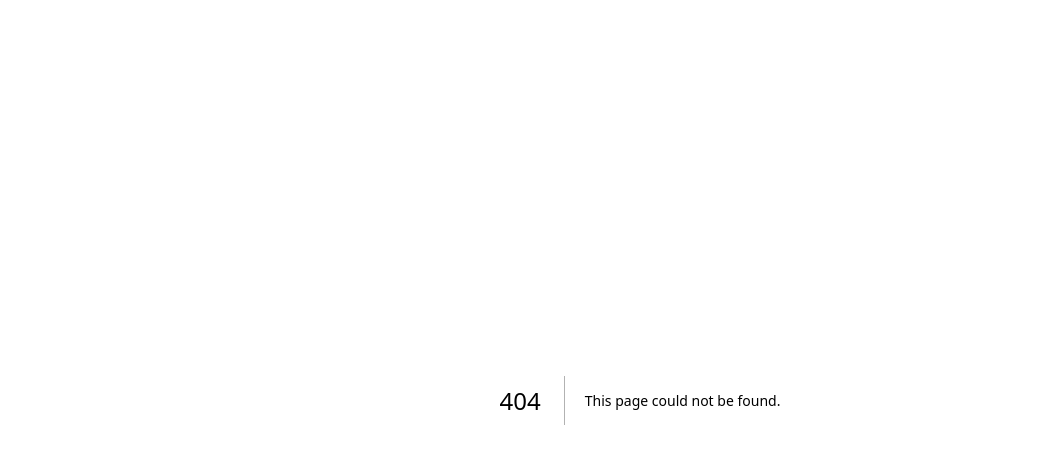
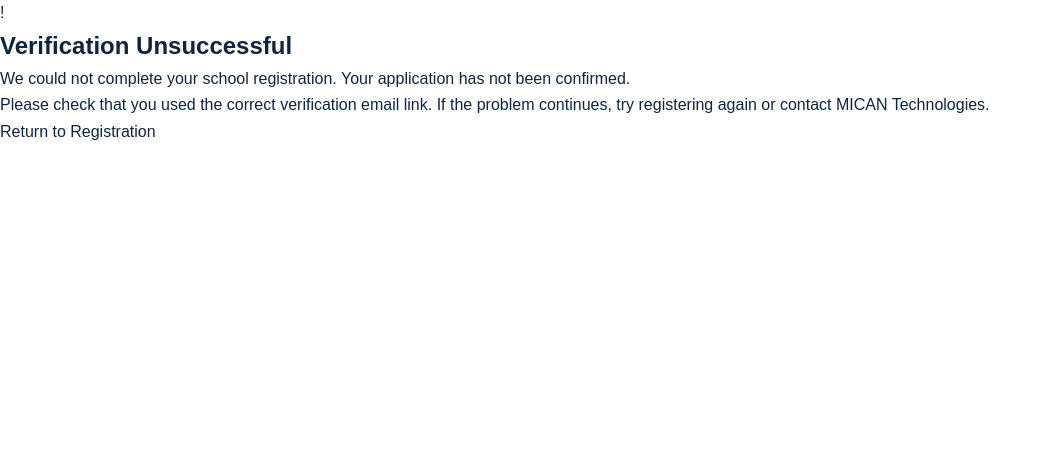
Before and after one commit to micanbig92-star/Mican-school-connects-, a Next.js app: page /register-school/verification-error in a window 1280 px wide. Before the commit this address had no page. Shown: the top 464 px of the page, without its empty margins (0-1051 px from the left). Built offline with nearby package versions, Linux system fonts and the light colour scheme.

Commit message:
Create app/register-school/verification-error/page.tsx

```diff
--- /dev/null
+++ b/app/register-school/verification-error/page.tsx
@@ -0,0 +1,33 @@
+import Link from "next/link";
+
+export default function VerificationErrorPage() {
+  return (
+    <main className="min-h-screen flex items-center justify-center px-6 py-12">
+      <section className="w-full max-w-xl rounded-2xl border p-8 text-center shadow-sm">
+        <div className="text-5xl mb-5">!</div>
+
+        <h1 className="text-3xl font-bold mb-4">
+          Verification Unsuccessful
+        </h1>
+
+        <p className="mb-4">
+          We could not complete your school registration.
+          Your application has not been confirmed.
+        </p>
+
+        <p className="mb-6">
+          Please check that you used the correct verification
+          email link. If the problem continues, try registering
+          again or contact MICAN Technologies.
+        </p>
+
+        <Link
+          href="/register-school"
+          className="inline-block rounded-lg px-6 py-3 font-semibold"
+        >
+          Return to Registration
+        </Link>
+      </section>
+    </main>
+  );
+}
```
